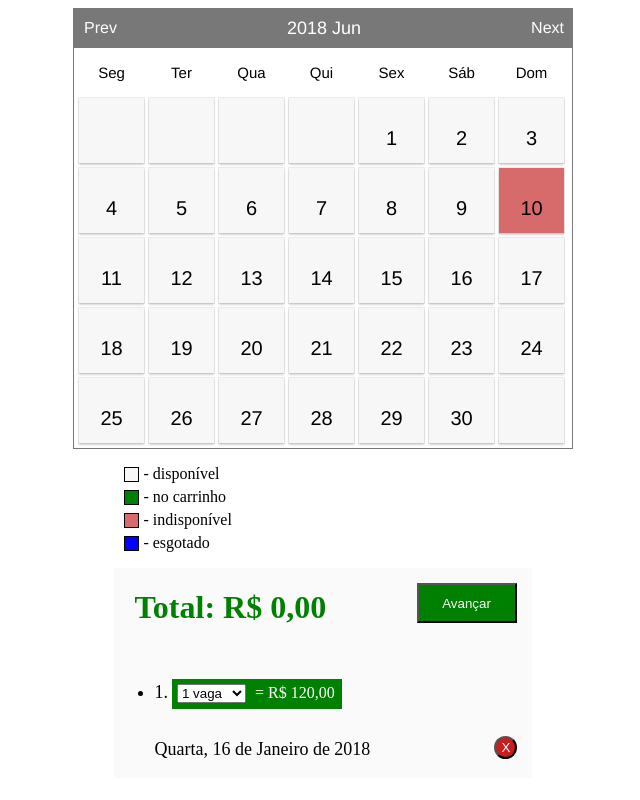
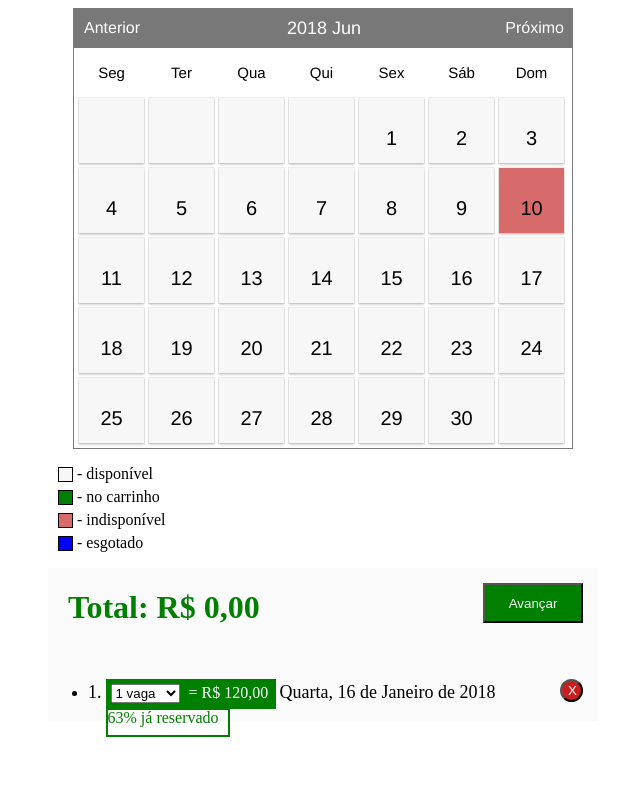
Before and after one commit to JosePaulo95/calendarioWeb, a PHP site: page / in a window 1280 px wide. Shown: the whole page, without its empty margins (317-957 px from the left). Run offline with PHP 8.4, Linux system fonts and the light colour scheme.

Commit message:
layout vagas

```diff
--- a/calendar.css
+++ b/calendar.css
@@ -1,4 +1,9 @@
 /***minhas***/
+.detalheDia{
+    display: inline-block;
+    font-size: 18px;
+}
+
 /*******************************Calendar Top Navigation*********************************/
 div#calendar{
   margin:0px auto;
--- a/calendar.php
+++ b/calendar.php
@@ -153,11 +153,11 @@ class Calendar {
                     </li>
                 </a>';
     }
-    private function _funcaoMarcarAprop($data){
+    private function _funcaoMarcarAprop($data, $vagas_ocpd=2, $vagas_max=5){
         if($this->_ehDiaIndisponivel($data)){
             return '=selecionarDiaIndisponivel('."'".$data."'".'); return false;"';
         }else{
-            return '=marcarDia('."'".$data."'".'); return false;"';
+            return '=marcarDia(\''.$data.'\',\''.$vagas_ocpd.'\',\''.$vagas_max.'\'); return false;"';
         }
     }
     private function _classDiaIndisponivel($data){
@@ -189,9 +189,9 @@ class Calendar {
 
         return
             '<div class="header">'.
-                '<a class="prev" href="#" onclick="changeMonth('."'calendar".$id_atual."'".','."'calendar".$prev_id."'".'); return false;">Prev</a>'.
+                '<a class="prev" href="#" onclick="changeMonth('."'calendar".$id_atual."'".','."'calendar".$prev_id."'".'); return false;">Anterior</a>'.
                     '<span class="title">'.date('Y',strtotime($this->currentYear.'-'.$this->currentMonth.'-1')).' '.$this->monthLabels[$this->currentMonth-1].'</span>'.
-                '<a class="next" href="#" onclick="changeMonth('."'calendar".$id_atual."'".','."'calendar".$prox_id."'".'); return false;">Next</a>'.
+                '<a class="next" href="#" onclick="changeMonth('."'calendar".$id_atual."'".','."'calendar".$prox_id."'".'); return false;">Próximo</a>'.
             '</div>';
         /*
         return
--- a/index.php
+++ b/index.php
@@ -11,7 +11,7 @@ $calendar = new Calendar();
 echo $calendar->show();
 ?>
 </body>
-<div style="margin:0px auto;width: 33%;height: 100;">
+<div style="margin:0px auto;width: 550px;height: 100;">
 	<div>
 		<div style="margin-left: 10; display: inline-block;">
 			<div style="margin-bottom: -27">
@@ -37,19 +37,26 @@ echo $calendar->show();
 		</div>
 	</div>
 	<div style="background-color: #FAFAFA;">
+		<div>
 			<h1 id="total" style="display: inline-block;margin-left:20; font-weight: 900; color: #008000">
 				Total: R$ 0,00
 			</h1>
 			<button type="button" style="background-color: #008000; color: #FAFAFA; width:100;height:40;margin:15;float:right;display: inline-block; ">Avançar</button>
-
+		</div>
 		<ul id="dynamic-list">
 			<li>
 				<div>
-					<p  style="display: inline-block;font-size: 18px;">
+					<p class="detalheDia">
 						1.
 					</p>
-					<div style="display: inline-block; background-color: #008000; height: 30px;width:170px;">
-						<select style="margin: 5">
+					<div style="display: inline-block;">
+						<div  style="border-style:solid;border-width: 2px;height:25px;width:120;border-color: #008000;">
+							<p style="color:#008000;margin-top: -1;">
+								63% já reservado
+							</p>
+						</div>
+						<div style=" background-color: #008000; height: 30px;width:170px;margin-top: -58;">
+							<select id="marcado_1" onchange="compraVagas(this)" style="margin: 5">
 							  <option value="1">1 vaga</option>
 							  <option value="2">2 vagas</option>
 							  <option value="3">3 vagas</option>
@@ -59,7 +66,8 @@ echo $calendar->show();
 								= R$ 120,00
 							</p>
 						</div>
-					<p  style="display: inline-block;font-size: 18px;">
+					</div>
+					<p class="detalheDia">
 						Quarta, 16 de Janeiro de 2018
 					</p>
 					<button type="button" style="background-color: rgb(200,30,30); color: #FAFAFA; width:23;height:23;margin:15;float:right;display: inline-block; border-radius: 15px">X</button>
--- a/script.js
+++ b/script.js
@@ -24,8 +24,13 @@ function marcarDia(id){
 		var ul = document.getElementById("dynamic-list");
 	    var li = document.createElement("li");
 		li.setAttribute('id',"nota"+id);
-	    li.appendChild(document.createTextNode(diaPorExtenso(id)));
-	    //li.appendChild(document.createTextNode(dias_marcados.length+". "+diaPorExtenso(id)));
+
+	    var daString="<p class=\"detalheDia\">1. </p> <div style=\"display: inline-block; background-color: #008000; height: 30px;width:170px;\"><select style=\"margin: 5\"><option value=\"1\">1 vaga</option><option value=\"2\">2 vagas</option><option value=\"3\">3 vagas</option><option value=\"4\">4 vagas</option></select><p style=\"display: inline-block;margin-top: -12;color:white;\">= R$ 120,00</p></div>";
+
+	    var iDiv = document.createElement('div');
+	    iDiv.innerHTML += daString;
+
+	    li.appendChild(iDiv);
 	    ul.prepend(li);
 
 	    document.getElementById("total").innerHTML = "Total: R$ "+(valor_unt*dias_marcados.length)+",00";
@@ -40,8 +45,14 @@ function marcarDia(id){
 		var li = document.getElementById("nota"+id);
 	    ul.removeChild(li);
 
-	    document.getElementById("total").innerHTML = "Total: R$ "+(valor_unt*dias_marcados.length)+",00";
+	    atualizarPrecoTotal();
 	}
+}
+function atualizarPrecoTotal(){
+	document.getElementById("total").innerHTML = "Total: R$ "+(valor_unt*dias_marcados.length)+",00";
+}
+function maisVagas(dropdownVagas){
+
 }
 function diaPorExtenso(data){
 	var data_array = data.split("-");
```
Lines whose indentation alone changed are shown as unchanged.
